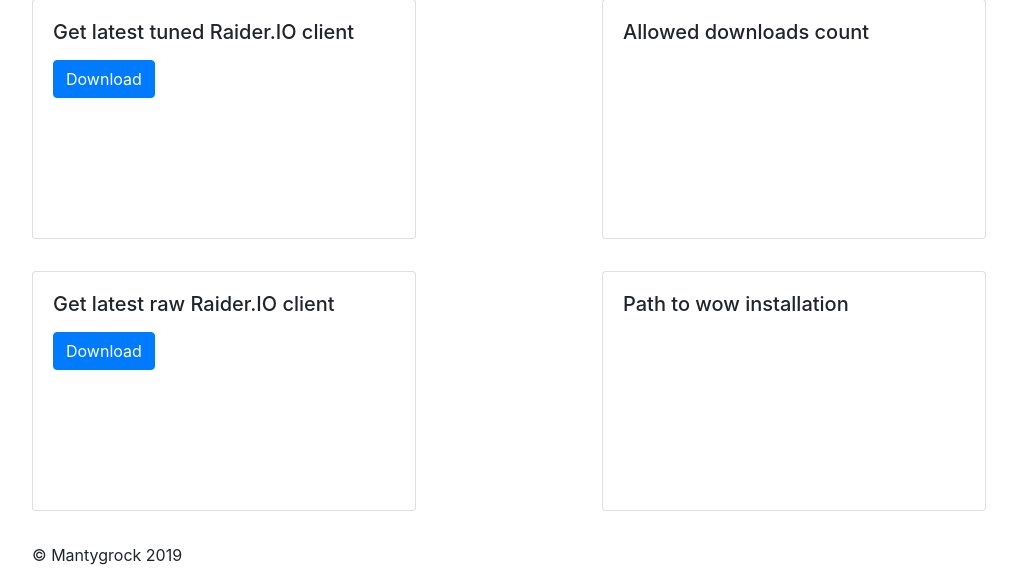
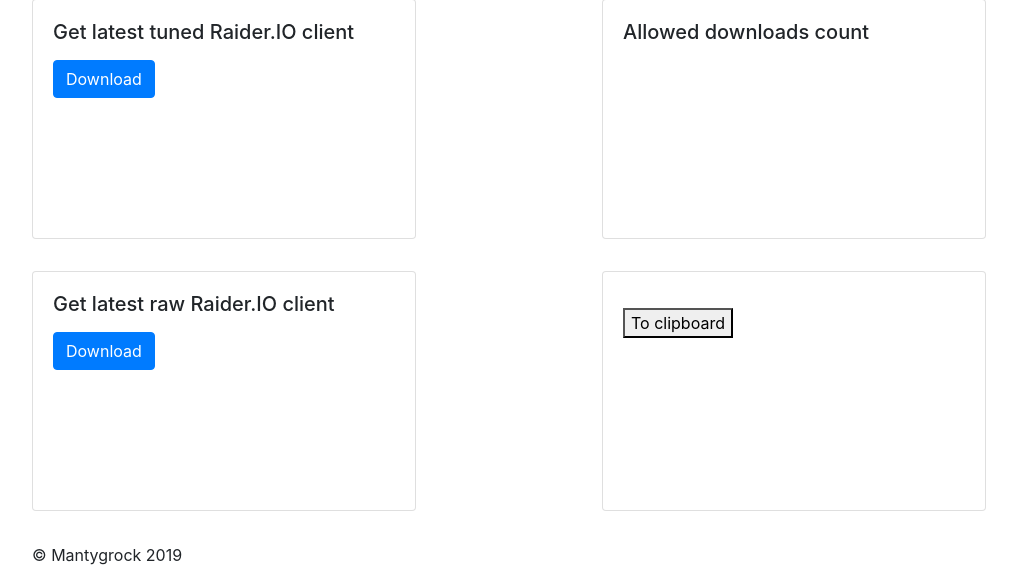
Before and after one commit to denis-royz/rio_addon_tuner, a Flask app: template templates/index.html in a window 1280 px wide. Shown: the part 123-701 px from the top of the page, without its empty margins (53-1070 px from the left). Run offline with Flask 2, Linux system fonts and the light colour scheme; the template is opened without the code that fills it, so the values that code supplies are empty; parts of the project's set-up code (start-up, migrations or seed data) failed here and were passed over; some libraries are stand-ins or nearby versions.

Commit message:
Add "copy to clipboard feature" to personal recommendation card.

```diff
--- a/app.py
+++ b/app.py
@@ -48,12 +48,14 @@ def get_model():
     tuned_version_unix_time = rio_tuner.check_dest_version()
     raw_version_unix_time = rio_tuner.check_source_version()
     allowed_downloads = load_protection.get_attempts_count()
-    wow_path = personalRecommendation.get_path_to_wow()
+    personal_recommendation = personalRecommendation.get_personal_recommendation()
+    personal_recommendation_title = personalRecommendation.get_personal_recommendation_title()
     model = dict(
         latest_tuned_version_date=format_date(tuned_version_unix_time, 'No tuned zip presented'),
         latest_raw_version_date=format_date(raw_version_unix_time, 'No RIO zip presented'),
         allowed_downloads=allowed_downloads,
-        wow_path=wow_path
+        personal_recommendation=personal_recommendation,
+        personal_recommendation_title=personal_recommendation_title
     )
     return model
 
@@ -100,6 +102,7 @@ if __name__ == '__main__':
     print('HOST =', env.str('HOST'))
     print('HTTP_PORT =', env.int('HTTP_PORT'))
     print('DATA_DIR =', env.str('DATA_DIR'))
-    os.mkdir(env.str('DATA_DIR'))
+    if not os.path.isdir(env.str('DATA_DIR')):
+        os.mkdir(env.str('DATA_DIR'))
     load_protection.setup_database_schema()
     app.run(host=env.str('HOST'), port=env.int('HTTP_PORT'))
--- a/downloader/PersonalRecommendation.py
+++ b/downloader/PersonalRecommendation.py
@@ -1,5 +1,9 @@
 class PersonalRecommendation:
 
     @staticmethod
-    def get_path_to_wow():
+    def get_personal_recommendation():
         return 'D:/Games/WOW/World of Warcraft/_retail_/Interface/AddOns'
+
+    @staticmethod
+    def get_personal_recommendation_title():
+        return 'Path to wow installation'
--- /dev/null
+++ b/static/js/util.js
@@ -0,0 +1,25 @@
+function copyTextToClipboard(text) {
+  var textArea = document.createElement("textarea");
+
+  textArea.style.position = 'fixed';
+  textArea.style.top = 0;
+  textArea.style.left = 0;
+  textArea.style.width = '2em';
+  textArea.style.height = '2em';
+  textArea.style.padding = 0;
+  textArea.style.border = 'none';
+  textArea.style.outline = 'none';
+  textArea.style.boxShadow = 'none';
+  textArea.style.background = 'transparent';
+  textArea.value = text;
+  document.body.appendChild(textArea);
+  textArea.select();
+  try {
+    var successful = document.execCommand('copy');
+    var msg = successful ? 'successful' : 'unsuccessful';
+    console.log('Copying text command was ' + msg);
+  } catch (err) {
+    console.log('Oops, unable to copy');
+  }
+  document.body.removeChild(textArea);
+}
--- a/templates/index.html
+++ b/templates/index.html
@@ -5,6 +5,7 @@
     <link rel="stylesheet" href="https://maxcdn.bootstrapcdn.com/bootstrap/4.1.3/css/bootstrap.min.css">
     <script src="https://ajax.googleapis.com/ajax/libs/jquery/3.3.1/jquery.min.js"></script>
     <script src="https://maxcdn.bootstrapcdn.com/bootstrap/4.1.3/js/bootstrap.min.js"></script>
+    <script src="../static/js/util.js"></script>
 
     <link rel="icon" type="image/png" href="../static/images/favicon-196x196.png" sizes="196x196" />
     <link rel="icon" type="image/png" href="../static/images/favicon-96x96.png" sizes="96x96" />
@@ -35,16 +36,14 @@
     </div>
     <div class="row">
         <div class="col-sm">
-            <div class="card" style="width: 24rem; height: 15rem; margin-bottom: 2rem; margin-top: 2rem;
-">
+            <div class="card" style="width: 24rem; height: 15rem; margin-bottom: 2rem; margin-top: 2rem;">
                 <div class="card-body">
                     <h5 class="card-title">Get latest tuned Raider.IO client</h5>
                     <p class="card-text">{{model.latest_tuned_version_date}}</p>
                     <a href="/raider_io_tuned" class="btn btn-primary">Download</a>
                 </div>
             </div>
-            <div class="card" style="width: 24rem; height: 15rem; margin-bottom: 2rem; margin-top: 2rem;
-">
+            <div class="card" style="width: 24rem; height: 15rem; margin-bottom: 2rem; margin-top: 2rem;">
                <div class="card-body">
                  <h5 class="card-title">Get latest raw Raider.IO client</h5>
                     <p class="card-text">{{model.latest_raw_version_date}}</p>
@@ -53,18 +52,17 @@
             </div>
         </div>
         <div class="col-sm">
-            <div class="card" style="width: 24rem; height: 15rem; margin-bottom: 2rem; margin-top: 2rem;
-">
+            <div class="card" style="width: 24rem; height: 15rem; margin-bottom: 2rem; margin-top: 2rem;">
                <div class="card-body">
                  <h5 class="card-title">Allowed downloads count</h5>
                     <p class="card-text">{{model.allowed_downloads}}</p>
                </div>
             </div>
-            <div class="card" style="width: 24rem; height: 15rem; margin-bottom: 2rem; margin-top: 2rem;
-">
+            <div class="card" style="width: 24rem; height: 15rem; margin-bottom: 2rem; margin-top: 2rem;">
                <div class="card-body">
-                 <h5 class="card-title">Path to wow installation</h5>
-                <p class="card-text">{{model.wow_path}}</p>
+                   <h5 class="card-title">{{model.personal_recommendation_title}}</h5>
+                   <p class="card-text">{{model.personal_recommendation}}</p>
+                   <button onclick="copyTextToClipboard('{{model.personal_recommendation}}')">To clipboard</button>
                </div>
             </div>
         </div>
```
Also changed, not shown: 2 other files.
